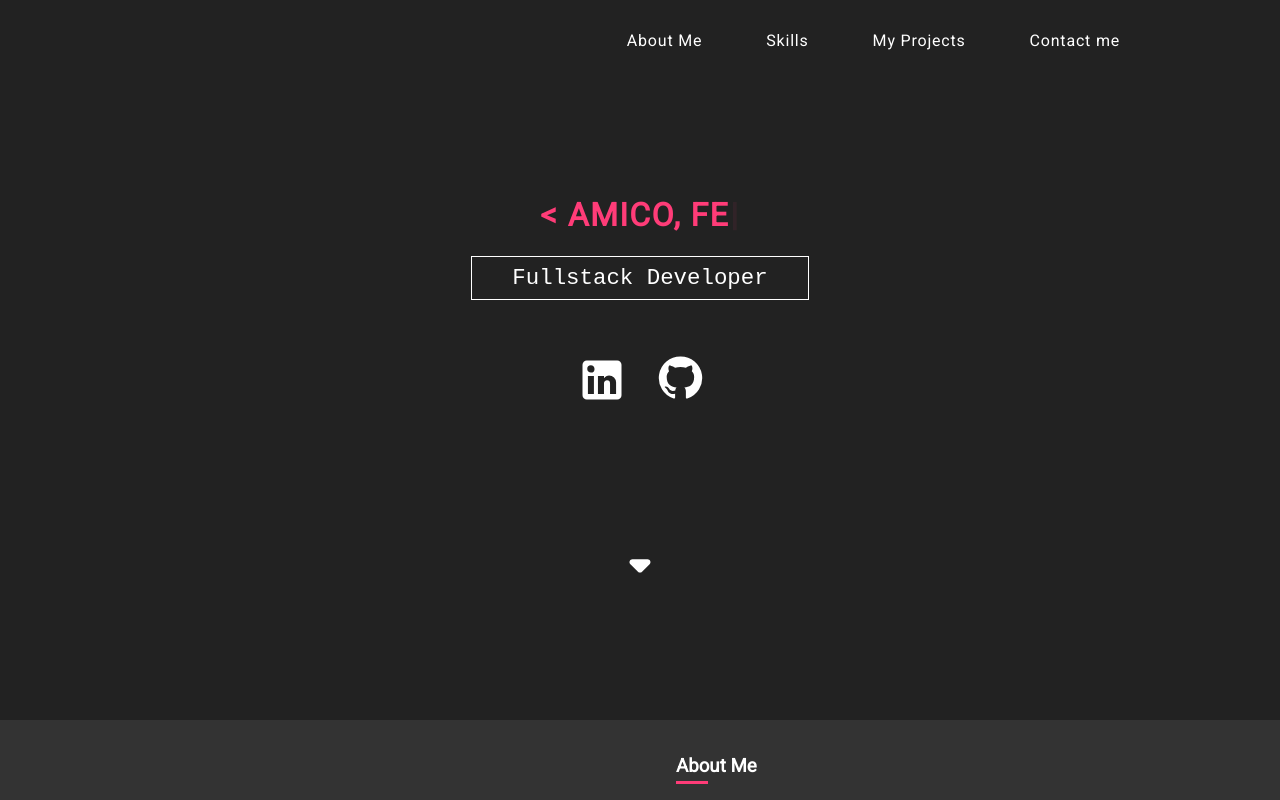
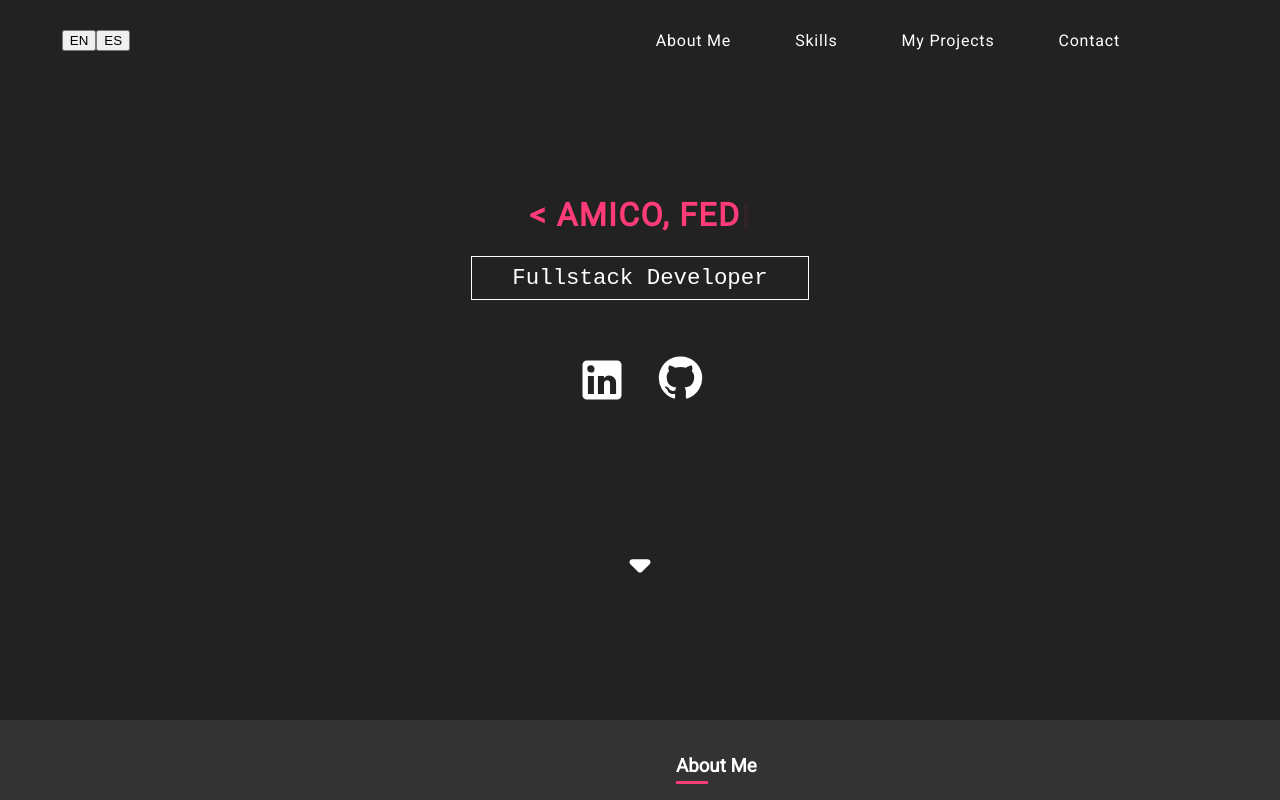
Before and after one commit to fede16798/resumeWithReact, a React (Create React App) app: page / in a window 1280 px wide. Shown: the top 800 px of the page. Built offline with nearby package versions, Linux system fonts and the light colour scheme.

Commit message:
change laguage using react-i18next

```diff
--- a/package.json
+++ b/package.json
@@ -13,9 +13,11 @@
     "@testing-library/react": "^13.3.0",
     "@testing-library/user-event": "^13.5.0",
     "axios": "^1.1.3",
+    "i18next": "^22.4.11",
     "react": "^18.2.0",
     "react-dom": "^18.2.0",
     "react-hook-form": "^7.43.5",
+    "react-i18next": "^12.2.0",
     "react-icons": "^4.6.0",
     "react-router-dom": "^6.3.0",
     "react-scripts": "5.0.1",
--- a/src/components/aboutMe/AboutMe.js
+++ b/src/components/aboutMe/AboutMe.js
@@ -3,11 +3,13 @@ import { useForm } from 'react-hook-form';
 import Modal from '../modal/Modal.js';
 import './AboutMe.css';
 import resumeImg from '../../assets/resume-image.jpg';
+import { useTranslation } from 'react-i18next';
 
 const AboutMe = () => {
+  const [t,i18n] = useTranslation('aboutMe');
+
   let aboutMeEnglish = "I am Federico, from Argentina. I have been working in the IT area since 2020, doing different things such as investigating, for example, what was the best Automation Test Application to implement in our job or why Jenkins should be implemented, also developing functionalities in my project.\nI consider myself a very proactive person who is always trying to improve his skills and overcome all difficulties. I believe I am an autodidact person because most of the knowledge that I have, I got them studying on my own. This is evidenced by my proficiency in English, which I learned through immersive study in Ireland.\nI studied at the ORT institute and I am continually acquiring new abilities doing courses such as Python programming or Cloud DevOps (a course where I learned how to work with AWS or Azure), besides taking the opportunity to do the courses that my job gave as development unit tests in Java with JUnit.\nMy ultimate goal is to work in a dynamic and innovative environment where I can apply my skills and knowledge to contribute to exciting projects.  Moreover, I value a healthy work-life balance and the flexibility to work remotely, while always ensuring I meet my job responsibilities and deliverables, always trying to add value to the final job.\nAlso, I have European citizenship. Do not hesitate to contact me if you are interested, your email or message is not a nuisance.";
   const requiredError = 'The field is required';
-
 
   const [showModal, setShowModal] = useState(false);
   const { register, formState: {errors}, setValue, handleSubmit } = useForm();
@@ -36,9 +38,9 @@ const AboutMe = () => {
         <img src={resumeImg} alt='resume'/>
       </section>
       <div className='about-container'>
-        <h3 className='about-container__h3'>About Me</h3>
+        <h3 className='about-container__h3'>{t('about-me.title')}</h3>
         <p className='about-container__p'>
-          {aboutMeEnglish.split('\n').map((line, index) => (
+          {t('about-me.description').split('\n').map((line, index) => (
             <p key={index}>
               {line}
               <br />
@@ -48,25 +50,25 @@ const AboutMe = () => {
         <section className='button-section'>
           <p className='button-section__download'>
             <span className='button-section__span'>
-              <a href="./Amico,Federico-Resume.pdf" target="_blank" className='button-section__a'> Watch Resume </a>
+              <a href="./Amico,Federico-Resume.pdf" target="_blank" className='button-section__a'>{t('about-me.watch-resume')} </a>
             </span>
           </p>
           <p className='button-section__contact' onClick={handleClick}>
-            <span className='button-section__span'>Contact me</span>
+            <span className='button-section__span'>{t('about-me.contact')}</span>
           </p>
         </section>
       </div>
     </div>
 
     <Modal
-      title="Contact me!"
+      title={t('modal.title')}
       showModal={showModal}
       cleanForm={() => cleanForm()}
       className='modal-form'
     >
       <form className='form-container' onSubmit={handleSubmit(onSubmit)}>
         <section className='form-section'>
-          <label className='form-section__label'>Nombre</label>
+          <label className='form-section__label'>{t('modal.name')}</label>
           <input className='form-section__input' type="text" {...register('name', {
               required: true,
               minLength: 3,
@@ -80,7 +82,7 @@ const AboutMe = () => {
         {(errors.name?.type === 'maxLength' || errors.name?.type === 'minLength' )&& <p className='form-error'>The length of the name field must between 3 and 50</p>}
 
         <section className='form-section'>
-          <label className='form-section__label'>Email</label>
+          <label className='form-section__label'>{t('modal.email')}</label>
           <input className='form-section__input' type="email" {...register('email', {
               required: true,
               pattern: /^[^\s@]+@[^\s@]+\.[^\s@]+$/i,
@@ -96,7 +98,7 @@ const AboutMe = () => {
         {(errors.email?.type === 'maxLength' || errors.name?.type === 'minLength' )&& <p className='form-error'>The length of the email field must between 10 and 60</p>}
 
         <section className='form-section'>
-          <label className='form-section__label'>Subject</label>
+          <label className='form-section__label'>{t('modal.subject')}</label>
           <input className='form-section__input' type="text" {...register('subject', {
               required: true,
               minLength: 10
@@ -108,7 +110,7 @@ const AboutMe = () => {
         {errors.subject?.type === 'minLength' && <p className='form-error'>The length of the subject field must be 10 or more</p>}
 
         <section className='form-section'>
-          <label className='form-section__label'>Message</label>
+          <label className='form-section__label'>{t('modal.message')}</label>
           <textarea className='form-section__input form-section__textarea' type="message" {...register('message', {
               required: true,
               minLength: 15
@@ -119,7 +121,7 @@ const AboutMe = () => {
         {errors.message?.type === 'required' && <p className='form-error'>{requiredError}</p>}
         {errors.message?.type === 'minLength' && <p className='form-error'>The length of the subject field must be 15 or more</p>}
 
-        <button type="submit" className='form-button'> Send Email! </button>
+        <button type="submit" className='form-button'>{t('modal.send-email')}</button>
       </form>
 
     </Modal>
--- a/src/components/header/Header.css
+++ b/src/components/header/Header.css
@@ -1,11 +1,23 @@
+.header-container {
+    display: flex;
+    align-items: center;
+    justify-content: space-between;
+
+    width: 100vw;
+    height: 10vh;
+    background-color: var(--background-color-header);
+}
+
+.header-section {
+    width: 15vw;
+}
+
 .nav {
     display: flex;
     justify-content: flex-end;
 
-    height: 10vh;
     overflow: hidden;
 
-    background-color: var(--background-color-header);
 }
 
 .nav-ul {
--- a/src/components/header/Header.js
+++ b/src/components/header/Header.js
@@ -1,32 +1,42 @@
 import './Header.css';
 import { Link } from 'react-scroll';
+import { useTranslation } from 'react-i18next';
 
 const Header = () => {
 
+    const [t,i18n] = useTranslation('header');
+
     return (
+        <div className='header-container'>
+            <section className='header-section'>
+                <button className='header-section__button' onClick={() => i18n.changeLanguage("en")}>EN</button>
+                <button className='header-section__button' onClick={() => i18n.changeLanguage("es")}>ES</button>
+            </section>
+
             <nav className='nav'>
                 <ul className='nav-ul'>
                     <li className='nav-ul__li'>
                         <Link to="about-me"
                             smooth={true} >
-                        About Me
+                            {t('header.about-me')}
                         </Link>
                     </li>
                     <li className='nav-ul__li'>
                         <Link to="skills"
                             smooth={true} >
-                        Skills
+                            {t('header.skills')}
                         </Link>
                     </li>
                     <li className='nav-ul__li'>
                         <Link to="projects"
                             smooth={true} >
-                        My Projects
+                            {t('header.my-projects')}
                         </Link>
                     </li>
-                <li className='nav-ul__li'>Contact me</li>
+                    <li className='nav-ul__li'>{t('header.contact')}</li>
                 </ul>
             </nav>
+        </div>
     )
 }
 
--- a/src/components/presentation/Presentation.js
+++ b/src/components/presentation/Presentation.js
@@ -4,8 +4,11 @@ import GitHubIcon from '@mui/icons-material/GitHub';
 import ArrowDropDownRoundedIcon from '@mui/icons-material/ArrowDropDownRounded';
 import Typewriter from "typewriter-effect";
 import { Link } from 'react-scroll';
+import { useTranslation } from 'react-i18next';
 
 const Presentation = () => {
+
+  const [t,i18n] = useTranslation('presentation');
 
   return (
     <div className="presentation-container">
@@ -21,7 +24,7 @@ const Presentation = () => {
         }}
       />
      </h1>
-      <p className="presentation-p">Fullstack Developer</p>
+      <p className="presentation-p">{t('presentation.position')}</p>
       <div className="icons-container">
           <a href="https://www.linkedin.com/in/federico-martin-amico" rel="noreferrer" target="_blank" className='icons-container__a'>
             <LinkedInIcon sx={{fontSize: 52}} className='icons-container__icon' />
--- a/src/index.js
+++ b/src/index.js
@@ -2,11 +2,40 @@ import React from 'react';
 import ReactDOM from 'react-dom/client';
 import './index.css';
 import App from './App';
-import reportWebVitals from './reportWebVitals';
+import { I18nextProvider } from 'react-i18next';
+import i18next from 'i18next';
+
+//import all spanish texts
+import header_es from './translations/es/header.json';
+import presentation_es from './translations/es/presentation.json';
+import aboutMe_es from './translations/es/aboutMe.json';
+//import all english texts
+import header_en from './translations/en/header.json';
+import presentation_en from './translations/en/presentation.json';
+import aboutMe_en from './translations/en/aboutMe.json';
+
+i18next.init({
+  interpolation: { escapeValue: false},
+  lng: "en",
+  resources: {
+    es: {
+      header: header_es,
+      presentation: presentation_es,
+      aboutMe: aboutMe_es
+    },
+    en: {
+      header: header_en,
+      presentation: presentation_en,
+      aboutMe: aboutMe_en
+    }
+  }
+})
 
 const root = ReactDOM.createRoot(document.getElementById('root'));
 root.render(
   <React.StrictMode>
-    <App />
+    <I18nextProvider i18n={i18next}>
+      <App />
+    </I18nextProvider>
   </React.StrictMode>
 );
--- /dev/null
+++ b/src/translations/en/aboutMe.json
@@ -0,0 +1,16 @@
+{
+    "about-me": {
+        "title": "About Me",
+        "description": "I am Federico, from Argentina. I have been working in the IT area since 2020, doing different things such as investigating, for example, what was the best Automation Test Application to implement in our job or why Jenkins should be implemented, also developing functionalities in my project.\nI consider myself a very proactive person who is always trying to improve his skills and overcome all difficulties. I believe I am an autodidact person because most of the knowledge that I have, I got them studying on my own. This is evidenced by my proficiency in English, which I learned through immersive study in Ireland.\nI studied at the ORT institute and I am continually acquiring new abilities doing courses such as Python programming or Cloud DevOps (a course where I learned how to work with AWS or Azure), besides taking the opportunity to do the courses that my job gave as development unit tests in Java with JUnit.\nMy ultimate goal is to work in a dynamic and innovative environment where I can apply my skills and knowledge to contribute to exciting projects.  Moreover, I value a healthy work-life balance and the flexibility to work remotely, while always ensuring I meet my job responsibilities and deliverables, always trying to add value to the final job.\nAlso, I have European citizenship. Do not hesitate to contact me if you are interested, your email or message is not a nuisance.",
+        "watch-resume": "Watch Resume",
+        "contact": "Contact me"
+    },
+    "modal": {
+        "title": "Contact me",
+        "name": "Name",
+        "email": "Email",
+        "subject": "Subject",
+        "message": "Message",
+        "send-email": "Send Email"
+    }
+}
--- /dev/null
+++ b/src/translations/en/header.json
@@ -0,0 +1,8 @@
+{
+    "header": {
+        "about-me": "About Me",
+        "skills": "Skills",
+        "my-projects": "My Projects",
+        "contact": "Contact"
+    }
+}
--- /dev/null
+++ b/src/translations/en/presentation.json
@@ -0,0 +1,5 @@
+{
+    "presentation": {
+        "position": "Fullstack Developer"
+    }
+}
--- /dev/null
+++ b/src/translations/es/aboutMe.json
@@ -0,0 +1,17 @@
+{
+    "about-me": {
+        "title": "Sobre Mi",
+        "description": "ESPAÑOL CAMBIAR: I am Federico, from Argentina. I have been working in the IT area since 2020, doing different things such as investigating, for example, what was the best Automation Test Application to implement in our job or why Jenkins should be implemented, also developing functionalities in my project.\nI consider myself a very proactive person who is always trying to improve his skills and overcome all difficulties. I believe I am an autodidact person because most of the knowledge that I have, I got them studying on my own. This is evidenced by my proficiency in English, which I learned through immersive study in Ireland.\nI studied at the ORT institute and I am continually acquiring new abilities doing courses such as Python programming or Cloud DevOps (a course where I learned how to work with AWS or Azure), besides taking the opportunity to do the courses that my job gave as development unit tests in Java with JUnit.\nMy ultimate goal is to work in a dynamic and innovative environment where I can apply my skills and knowledge to contribute to exciting projects.  Moreover, I value a healthy work-life balance and the flexibility to work remotely, while always ensuring I meet my job responsibilities and deliverables, always trying to add value to the final job.\nAlso, I have European citizenship. Do not hesitate to contact me if you are interested, your email or message is not a nuisance.",
+        "watch-resume": "Mi Curriculum Vitae",
+        "contact": "Contáctame"
+    },
+
+    "modal": {
+        "title": "Contáctame",
+        "name": "Nombre",
+        "email": "Mail",
+        "subject": "Asunto",
+        "message": "Mensaje",
+        "send-email": "Enviar Mail"
+    }
+}
--- /dev/null
+++ b/src/translations/es/header.json
@@ -0,0 +1,8 @@
+{
+    "header": {
+        "about-me": "Sobre Mi",
+        "skills": "Habilidades",
+        "my-projects": "Mis Proyectos",
+        "contact": "Contacto"
+    }
+}
--- /dev/null
+++ b/src/translations/es/presentation.json
@@ -0,0 +1,5 @@
+{
+    "presentation": {
+        "position": "Desarrollador Fullstack"
+    }
+}
```
Also changed, not shown: 1 other file (tests, documents, lock files or other folders). Lines whose indentation alone changed are shown as unchanged.
